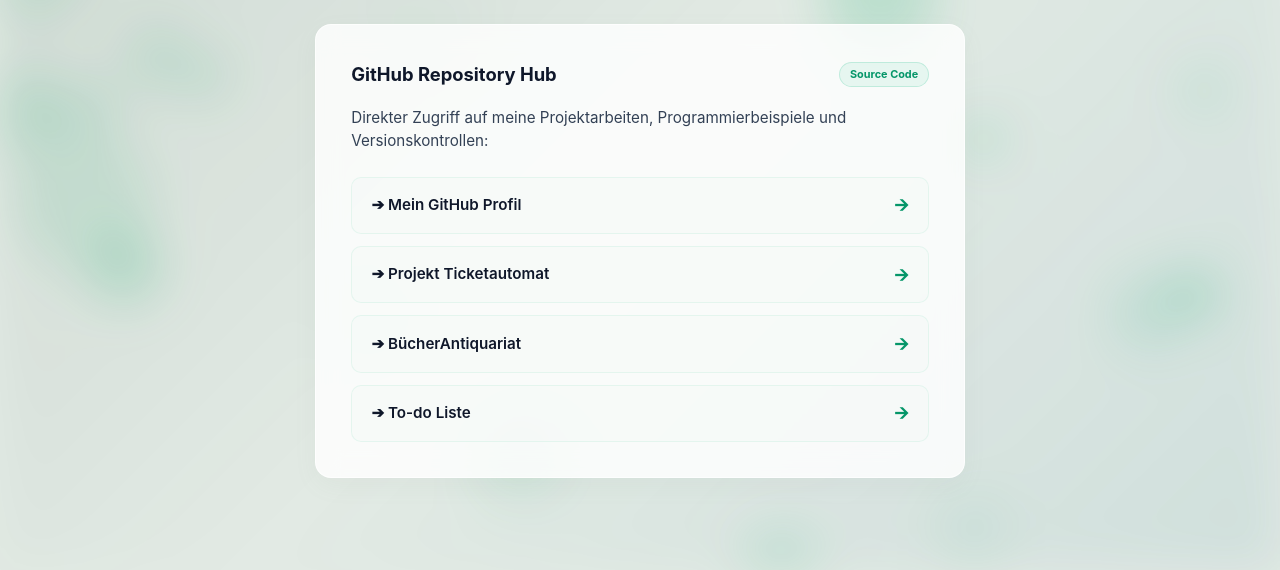
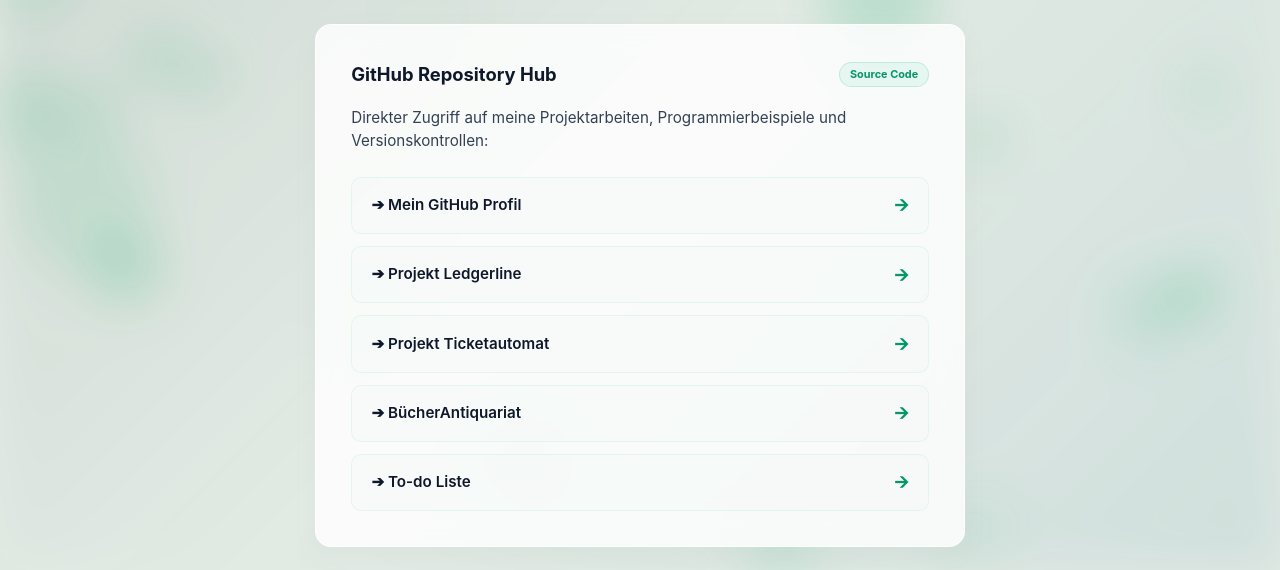
Before and after one commit to Lachgang/online-Bewerbungsprofil, a plain HTML site: page index.html in a window 1280 px wide. Both pictures are taken after a click on the item "Projekte". Shown: the part 230-800 px from the top of the page. Drawn offline with Linux system fonts and the light colour scheme.

Commit message:
Projekt hinzugefügt

```diff
--- a/index.html
+++ b/index.html
@@ -182,6 +182,10 @@
                     <div class="project-links-list">
                         <a href="https://github.com/Lachgang" target="_blank" class="project-link-row">
                             <span>➔ Mein GitHub Profil</span>
+                            <span class="arrow-icon">🡪</span>
+                        </a>
+                        <a href="https://github.com/Lachgang/Ledgerline" target="_blank" class="project-link-row">
+                            <span>➔ Projekt Ledgerline</span>
                             <span class="arrow-icon">🡪</span>
                         </a>
                         <a href="https://github.com/Lachgang/Parkhaus" target="_blank" class="project-link-row">
```
